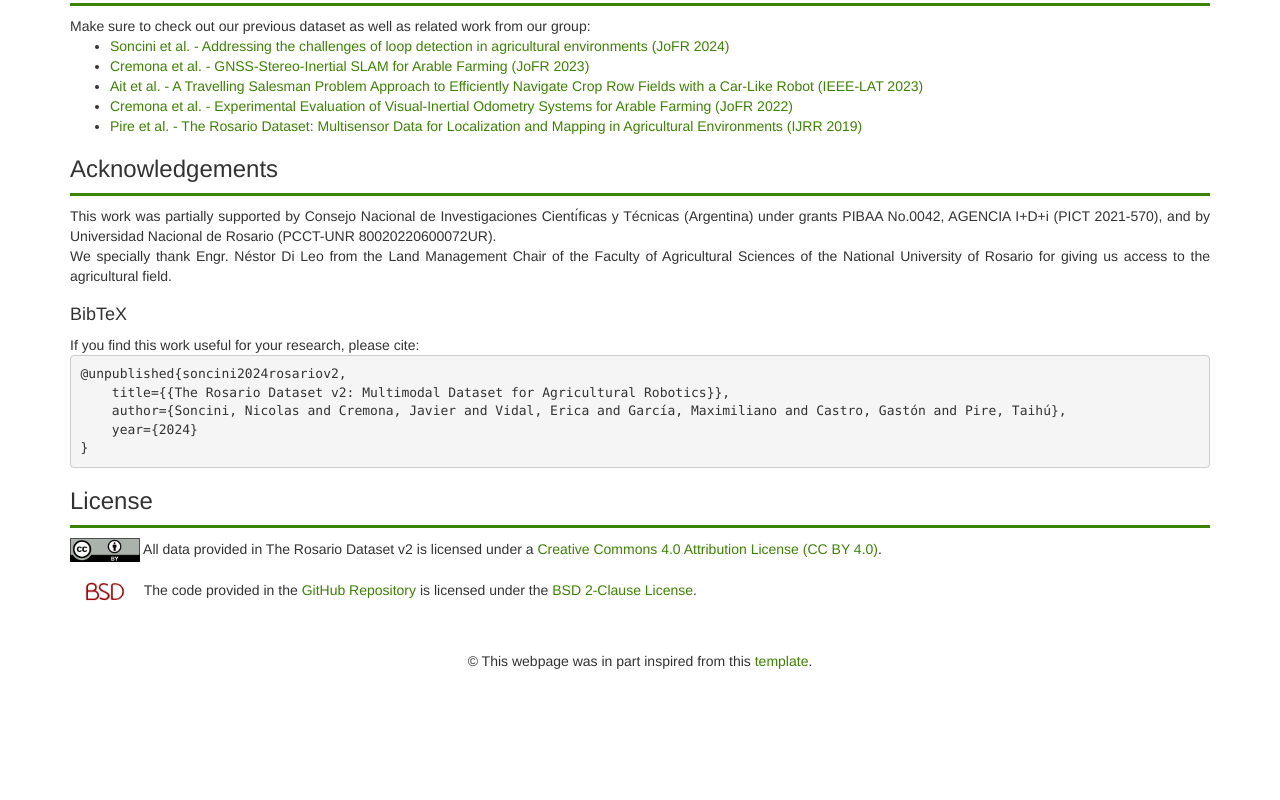
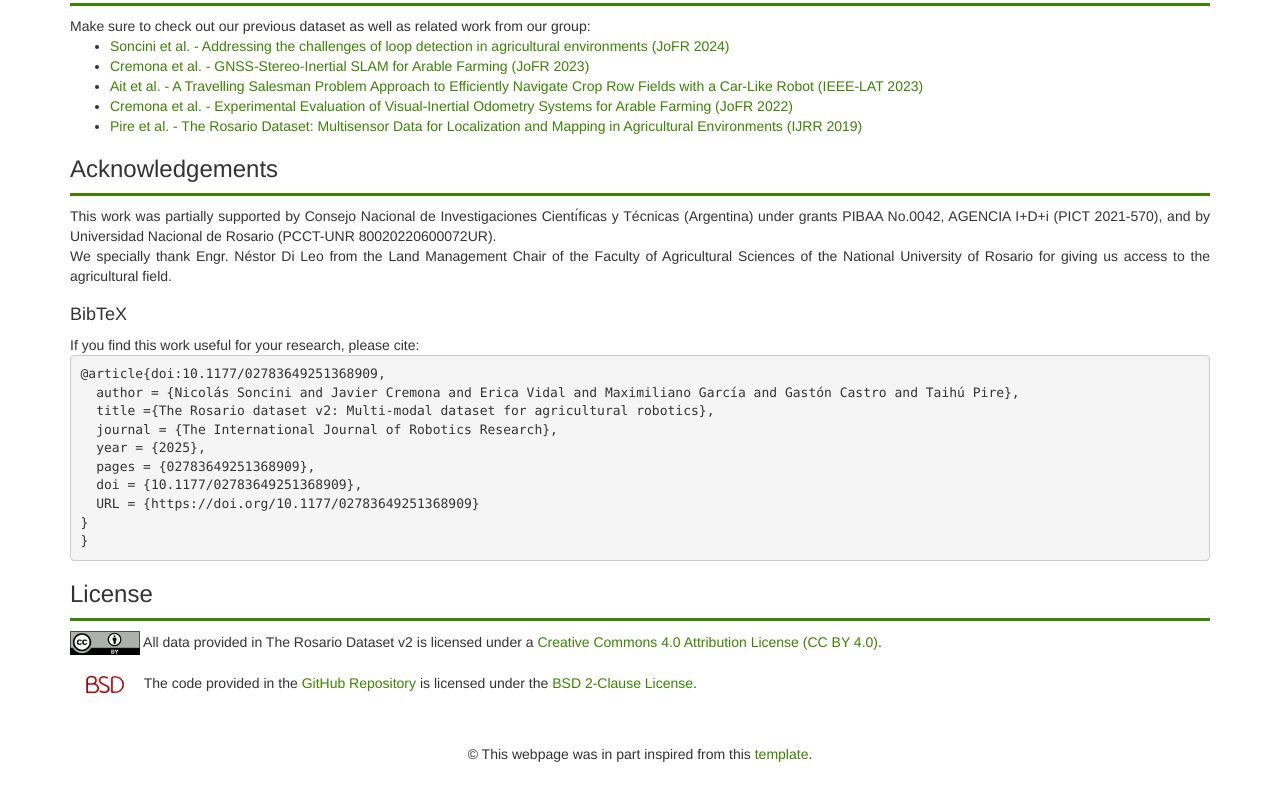
Before and after one commit to CIFASIS/rosariov2, a plain HTML site: page www/index.html in a window 1280 px wide. Shown: the part 4014-4814 px from the top of the page. Before the commit the page ends 4725 px from the top, so only its background shows below. Drawn offline with nearby package versions, Linux system fonts and the light colour scheme.

Commit message:
Fix bibtex

```diff
--- a/www/index.html
+++ b/www/index.html
@@ -406,10 +406,15 @@
     <div class="card">
       <div class="card-block">
         <pre class="card-text clickselect">
-@unpublished{soncini2024rosariov2,
-    title={{The Rosario Dataset v2: Multimodal Dataset for Agricultural Robotics}},
-    author={Soncini, Nicolas and Cremona, Javier and Vidal, Erica and García, Maximiliano and Castro, Gastón and Pire, Taihú},
-    year={2024}
+@article{doi:10.1177/02783649251368909,
+  author = {Nicolás Soncini and Javier Cremona and Erica Vidal and Maximiliano García and Gastón Castro and Taihú Pire},
+  title ={The Rosario dataset v2: Multi-modal dataset for agricultural robotics},
+  journal = {The International Journal of Robotics Research},
+  year = {2025},
+  pages = {02783649251368909},
+  doi = {10.1177/02783649251368909},
+  URL = {https://doi.org/10.1177/02783649251368909}
+}
 }</pre>
       </div>
     </div>
```
Also changed, not shown: 1 other file.
